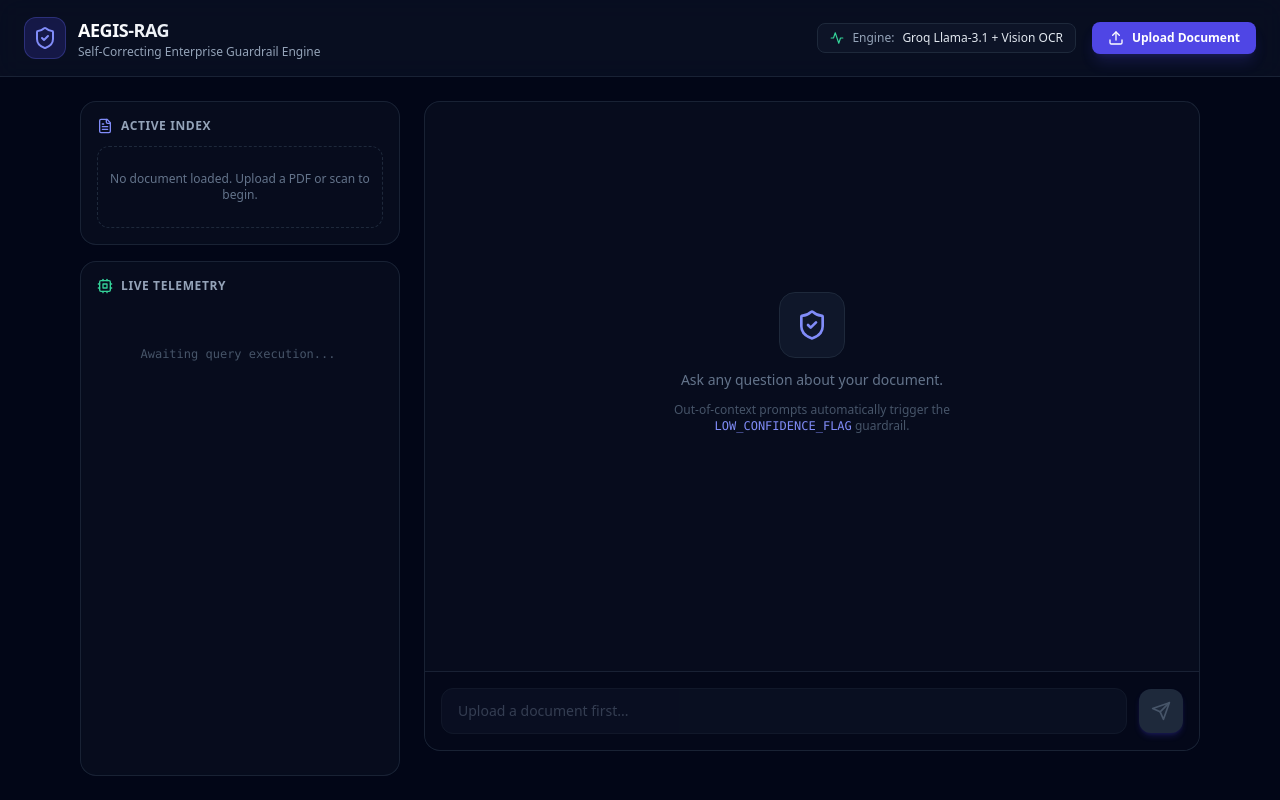
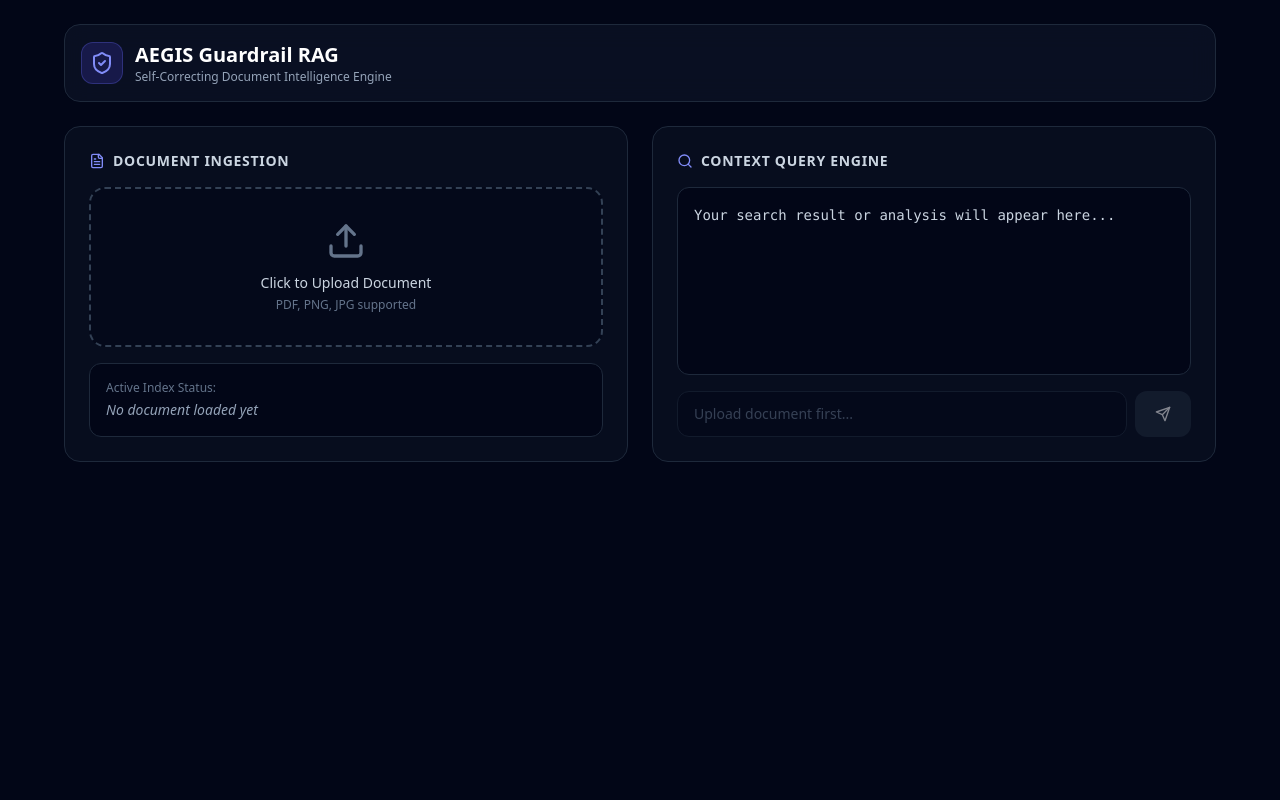
Before and after one commit to Anoop-Hampannavar/aegis-rag, a Next.js app in the folder aegis-frontend/: page / in a window 1280 px wide. Built offline with nearby package versions, Linux system fonts and the light colour scheme.

Commit message:
Update page.jsx

```diff
--- a/aegis-frontend/app/page.jsx
+++ b/aegis-frontend/app/page.jsx
@@ -1,31 +1,19 @@
 "use client";
 
-import React, { useState, useRef, useEffect } from "react";
-import {
-  Upload, FileText, Send, ShieldCheck,
-  Cpu, Activity, RefreshCw
-} from "lucide-react";
+import React, { useState } from "react";
+import { Upload, FileText, Send, ShieldCheck, Search, CheckCircle2 } from "lucide-react";
 
-export default function AegisDashboard() {
+export default function Home() {
   const [file, setFile] = useState(null);
   const [uploading, setUploading] = useState(false);
   const [activeDoc, setActiveDoc] = useState(null);
-  const [extractionMethod, setExtractionMethod] = useState("");
-
   const [query, setQuery] = useState("");
-  const [messages, setMessages] = useState([]);
+  const [response, setResponse] = useState("Your search result or analysis will appear here...");
   const [loading, setLoading] = useState(false);
-  const [currentSteps, setCurrentSteps] = useState([]);
-
-  const chatEndRef = useRef(null);
-
-  useEffect(() => {
-    chatEndRef.current?.scrollIntoView({ behavior: "smooth" });
-  }, [messages, currentSteps]);
 
   const handleFileUpload = async (e) => {
-    if (!e.target.files?.[0]) return;
-    const selectedFile = e.target.files[0];
+    const selectedFile = e.target.files?.[0];
+    if (!selectedFile) return;
     setFile(selectedFile);
     setUploading(true);
 
@@ -40,8 +28,7 @@ export default function AegisDashboard() {
 
       const data = await res.json();
       if (res.ok) {
-        setActiveDoc(data.filename);
-        setExtractionMethod(data.extraction_method);
+        setActiveDoc(data.filename || selectedFile.name);
       } else {
         alert(data.detail || "Upload failed");
       }
@@ -56,228 +43,120 @@ export default function AegisDashboard() {
     e.preventDefault();
     if (!query.trim() || loading) return;
 
-    const userMessage = {
-      id: Date.now().toString(),
-      role: "user",
-      content: query,
-    };
-
-    setMessages((prev) => [...prev, userMessage]);
-    const currentQuery = query;
-    setQuery("");
     setLoading(true);
-    setCurrentSteps([]);
 
     try {
-      const response = await fetch("https://aegis-backend.onrender.com/api/v1/query", {
+      const res = await fetch("https://aegis-backend.onrender.com/api/v1/query", {
         method: "POST",
         headers: { "Content-Type": "application/json" },
-        body: JSON.stringify({ query: currentQuery, tau_threshold: 0.35 }),
+        body: JSON.stringify({ query: query, tau_threshold: 0.35 }),
       });
 
-      if (!response.body) return;
-
-      const reader = response.body.getReader();
-      const decoder = new TextDecoder();
-      let assistantText = "";
-      let stepsBuffer = [];
-
-      while (true) {
-        const { value, done } = await reader.read();
-        if (done) break;
-
-        const chunk = decoder.decode(value);
-        const lines = chunk.split("\n\n");
-
-        for (const line of lines) {
-          if (line.startsWith("data: ")) {
-            try {
-              const payload = JSON.parse(line.replace("data: ", ""));
-
-              if (payload.event === "FINAL_RESPONSE") {
-                assistantText = payload.data;
-              } else {
-                stepsBuffer.push({ event: payload.event, data: payload.data });
-                setCurrentSteps([...stepsBuffer]);
-              }
-            } catch (pErr) {
-              // Ignore partial parse
-            }
-          }
-        }
-      }
-
-      setMessages((prev) => [
-        ...prev,
-        {
-          id: (Date.now() + 1).toString(),
-          role: "assistant",
-          content: assistantText,
-          steps: stepsBuffer,
-        },
-      ]);
-      setCurrentSteps([]);
+      const data = await res.json();
+      setResponse(data.answer || data.result || "No response received from server.");
     } catch (err) {
-      setMessages((prev) => [
-        ...prev,
-        {
-          id: (Date.now() + 1).toString(),
-          role: "assistant",
-          content: "⚠️ Server connection error while processing stream.",
-        },
-      ]);
+      setResponse("⚠️ Error connecting to server.");
     } finally {
       setLoading(false);
     }
   };
 
   return (
-    <div className="min-h-screen bg-slate-950 text-slate-100 flex flex-col font-sans selection:bg-indigo-500 selection:text-white">
-      {/* Top Glassmorphic Navigation Bar */}
-      <header className="border-b border-slate-800/80 bg-slate-900/50 backdrop-blur-md sticky top-0 z-50 px-6 py-4 flex items-center justify-between">
+    <div className="min-h-screen bg-slate-950 text-slate-100 p-6 font-sans">
+      <div className="max-w-6xl mx-auto space-y-6">
+
+        {/* Header */}
+        <header className="flex items-center justify-between p-4 border border-slate-800 rounded-2xl bg-slate-900/60 backdrop-blur-md">
           <div className="flex items-center space-x-3">
             <div className="p-2 rounded-xl bg-indigo-600/20 border border-indigo-500/30 text-indigo-400">
               <ShieldCheck className="w-6 h-6" />
             </div>
             <div>
-            <h1 className="font-bold text-lg tracking-tight bg-gradient-to-r from-white via-slate-200 to-indigo-400 bg-clip-text text-transparent">
-              AEGIS-RAG
-            </h1>
-            <p className="text-xs text-slate-400">Self-Correcting Enterprise Guardrail Engine</p>
+              <h1 className="font-bold text-xl text-white">AEGIS Guardrail RAG</h1>
+              <p className="text-xs text-slate-400">Self-Correcting Document Intelligence Engine</p>
+            </div>
+          </div>
+        </header>
+
+        {/* 2 Box Layout */}
+        <div className="grid grid-cols-1 md:grid-cols-2 gap-6">
+
+          {/* BOX 1: Document Upload & Status */}
+          <div className="p-6 border border-slate-800 rounded-2xl bg-slate-900/40 flex flex-col justify-between space-y-4">
+            <div>
+              <h2 className="text-sm font-semibold text-slate-300 uppercase tracking-wider mb-4 flex items-center space-x-2">
+                <FileText className="w-4 h-4 text-indigo-400" />
+                <span>Document Ingestion</span>
+              </h2>
+
+              {/* Dotted Upload Box */}
+              <label className="border-2 border-dashed border-slate-700 hover:border-indigo-500 rounded-2xl p-8 flex flex-col items-center justify-center cursor-pointer bg-slate-950/50 transition duration-200 group">
+                <Upload className="w-10 h-10 text-slate-500 group-hover:text-indigo-400 transition mb-3" />
+                <p className="text-sm font-medium text-slate-300">
+                  {uploading ? "Ingesting Document..." : "Click to Upload Document"}
+                </p>
+                <p className="text-xs text-slate-500 mt-1">PDF, PNG, JPG supported</p>
+                <input
+                  type="file"
+                  accept=".pdf,.png,.jpg,.jpeg"
+                  onChange={handleFileUpload}
+                  className="hidden"
+                />
+              </label>
+            </div>
+
+            {/* Active Document Status Indicator */}
+            <div className="bg-slate-950 p-4 border border-slate-800 rounded-xl">
+              <p className="text-xs text-slate-500 mb-1">Active Index Status:</p>
+              {activeDoc ? (
+                <div className="flex items-center space-x-2 text-emerald-400 text-sm font-medium">
+                  <CheckCircle2 className="w-4 h-4" />
+                  <span className="truncate">{activeDoc}</span>
+                </div>
+              ) : (
+                <p className="text-sm text-slate-400 italic">No document loaded yet</p>
+              )}
             </div>
           </div>
 
-        {/* Live Document Status Badge */}
-        <div className="flex items-center space-x-4">
-          <div className="hidden md:flex items-center space-x-2 bg-slate-900/80 border border-slate-800 px-3 py-1.5 rounded-lg text-xs">
-            <Activity className="w-3.5 h-3.5 text-emerald-400 animate-pulse" />
-            <span className="text-slate-400">Engine:</span>
-            <span className="text-slate-200 font-medium">Groq Llama-3.1 + Vision OCR</span>
-          </div>
-
-          <label className="cursor-pointer inline-flex items-center space-x-2 bg-indigo-600 hover:bg-indigo-500 text-white text-xs font-semibold px-4 py-2 rounded-lg transition-all duration-200 shadow-lg shadow-indigo-600/20 active:scale-95">
-            <Upload className="w-4 h-4" />
-            <span>{uploading ? "Ingesting..." : "Upload Document"}</span>
-            <input type="file" accept=".pdf,.png,.jpg,.jpeg" onChange={handleFileUpload} className="hidden" />
-          </label>
-        </div>
-      </header>
-
-      {/* Main Workspace */}
-      <main className="flex-1 max-w-6xl w-full mx-auto px-4 py-6 flex flex-col md:flex-row gap-6">
-
-        {/* Left Sidebar: Document Metadata & Active Pipeline State */}
-        <div className="w-full md:w-80 flex flex-col gap-4">
-
-          {/* Active Document Card */}
-          <div className="bg-slate-900/40 border border-slate-800/80 rounded-2xl p-4 backdrop-blur-sm">
-            <h2 className="text-xs font-semibold text-slate-400 uppercase tracking-wider mb-3 flex items-center space-x-2">
-              <FileText className="w-4 h-4 text-indigo-400" />
-              <span>Active Index</span>
+          {/* BOX 2: Search / Query Engine */}
+          <div className="p-6 border border-slate-800 rounded-2xl bg-slate-900/40 flex flex-col justify-between space-y-4">
+            <h2 className="text-sm font-semibold text-slate-300 uppercase tracking-wider flex items-center space-x-2">
+              <Search className="w-4 h-4 text-indigo-400" />
+              <span>Context Query Engine</span>
             </h2>
 
-            {activeDoc ? (
-              <div className="bg-slate-950/60 border border-slate-800 rounded-xl p-3">
-                <p className="font-semibold text-sm text-slate-200 truncate">{activeDoc}</p>
-                <div className="mt-2 flex items-center justify-between text-xs">
-                  <span className="text-slate-400">OCR Pipeline:</span>
-                  <span className="px-2 py-0.5 rounded-full bg-indigo-950 text-indigo-300 font-mono text-[10px] border border-indigo-800/50">
-                    {extractionMethod || "PDF_TEXT"}
-                  </span>
-                </div>
-              </div>
+            {/* Result Display Output Box */}
+            <div className="flex-1 min-h-[180px] bg-slate-950 p-4 rounded-xl border border-slate-800 text-sm text-slate-300 leading-relaxed font-mono overflow-y-auto">
+              {loading ? (
+                <p className="text-indigo-400 animate-pulse">Running retrieval & confidence validation...</p>
               ) : (
-              <div className="text-center py-6 border border-dashed border-slate-800 rounded-xl text-slate-500 text-xs">
-                No document loaded. Upload a PDF or scan to begin.
-              </div>
+                response
               )}
             </div>
 
-          {/* Real-time Pipeline Execution Telemetry */}
-          <div className="bg-slate-900/40 border border-slate-800/80 rounded-2xl p-4 backdrop-blur-sm flex-1 flex flex-col">
-            <h2 className="text-xs font-semibold text-slate-400 uppercase tracking-wider mb-3 flex items-center space-x-2">
-              <Cpu className="w-4 h-4 text-emerald-400" />
-              <span>Live Telemetry</span>
-            </h2>
-
-            <div className="flex-1 space-y-2 overflow-y-auto max-h-[350px] pr-1">
-              {currentSteps.length > 0 ? (
-                currentSteps.map((step, idx) => (
-                  <div key={idx} className="bg-slate-950/80 border border-slate-800/60 rounded-lg p-2.5 text-xs animate-fadeIn">
-                    <span className="font-mono text-[10px] text-indigo-400 font-bold block uppercase mb-0.5">
-                      {step.event}
-                    </span>
-                    <p className="text-slate-300 font-mono text-[11px] leading-relaxed">{step.data}</p>
-                  </div>
-                ))
-              ) : (
-                <div className="text-center py-10 text-slate-600 text-xs font-mono">
-                  Awaiting query execution...
-                </div>
-              )}
-            </div>
-          </div>
-        </div>
-
-        {/* Right Section: Glass Chat Interface */}
-        <div className="flex-1 bg-slate-900/40 border border-slate-800/80 rounded-2xl backdrop-blur-sm flex flex-col h-[650px] overflow-hidden">
-
-          {/* Chat Messages */}
-          <div className="flex-1 overflow-y-auto p-6 space-y-6">
-            {messages.length === 0 ? (
-              <div className="h-full flex flex-col items-center justify-center text-center text-slate-500 space-y-3">
-                <div className="p-4 rounded-2xl bg-slate-900 border border-slate-800 text-slate-400">
-                  <ShieldCheck className="w-8 h-8 text-indigo-400" />
-                </div>
-                <p className="text-sm">Ask any question about your document.</p>
-                <p className="text-xs text-slate-600 max-w-sm">
-                  Out-of-context prompts automatically trigger the <code className="text-indigo-400">LOW_CONFIDENCE_FLAG</code> guardrail.
-                </p>
-              </div>
-            ) : (
-              messages.map((msg) => (
-                <div
-                  key={msg.id}
-                  className={`flex flex-col ${msg.role === "user" ? "items-end" : "items-start"}`}
-                >
-                  <div
-                    className={`max-w-[85%] rounded-2xl px-4 py-3 text-sm leading-relaxed ${
-                      msg.role === "user"
-                        ? "bg-indigo-600 text-white rounded-br-none shadow-md shadow-indigo-600/10"
-                        : msg.content.includes("⚠️ LOW_CONFIDENCE_FLAG")
-                        ? "bg-amber-950/40 border border-amber-800/50 text-amber-200 rounded-bl-none"
-                        : "bg-slate-950 border border-slate-800 text-slate-200 rounded-bl-none shadow-sm"
-                    }`}
-                  >
-                    {msg.content}
-                  </div>
-                </div>
-              ))
-            )}
-            <div ref={chatEndRef} />
-          </div>
-
-          {/* Prompt Input Footer */}
-          <form onSubmit={handleSendQuery} className="p-4 border-t border-slate-800/80 bg-slate-950/50 flex items-center gap-3">
+            {/* Prompt Input Form */}
+            <form onSubmit={handleSendQuery} className="flex gap-2">
               <input
                 type="text"
                 value={query}
                 onChange={(e) => setQuery(e.target.value)}
-              placeholder={activeDoc ? `Ask about '${activeDoc}'...` : "Upload a document first..."}
+                placeholder={activeDoc ? "Ask a question..." : "Upload document first..."}
                 disabled={!activeDoc || loading}
-              className="flex-1 bg-slate-900 border border-slate-800 focus:border-indigo-500 rounded-xl px-4 py-3 text-sm text-slate-100 placeholder-slate-500 outline-none transition duration-200 disabled:opacity-50"
+                className="flex-1 bg-slate-950 border border-slate-800 focus:border-indigo-500 rounded-xl px-4 py-3 text-sm text-slate-100 placeholder-slate-500 outline-none disabled:opacity-50"
               />
               <button
                 type="submit"
                 disabled={!activeDoc || loading || !query.trim()}
-              className="bg-indigo-600 hover:bg-indigo-500 disabled:bg-slate-800 disabled:text-slate-600 text-white p-3 rounded-xl transition duration-200 shadow-md shadow-indigo-600/20 active:scale-95"
+                className="bg-indigo-600 hover:bg-indigo-500 disabled:bg-slate-800 text-white px-5 rounded-xl transition flex items-center justify-center disabled:opacity-50"
               >
-              {loading ? <RefreshCw className="w-5 h-5 animate-spin" /> : <Send className="w-5 h-5" />}
+                <Send className="w-4 h-4" />
               </button>
             </form>
           </div>
 
-      </main>
+        </div>
+      </div>
     </div>
   );
 }
```
Lines whose indentation alone changed are shown as unchanged.
